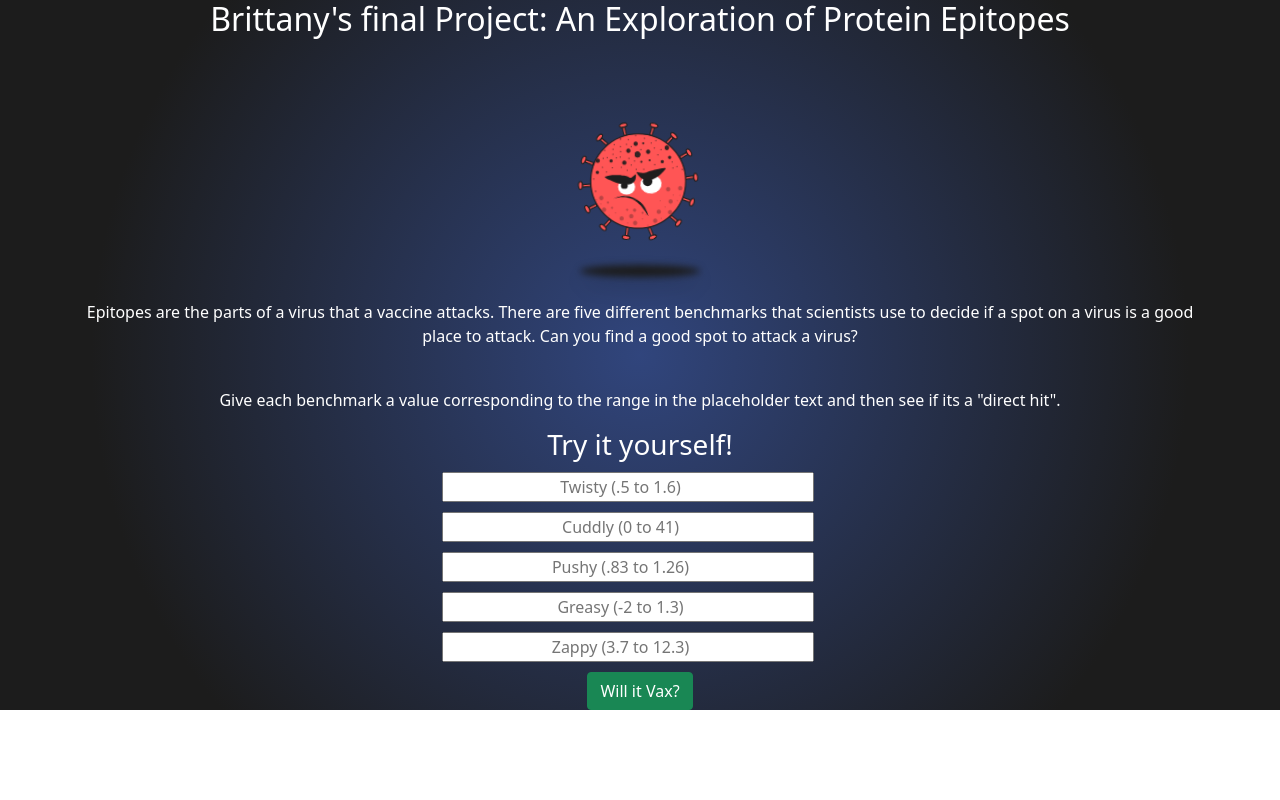
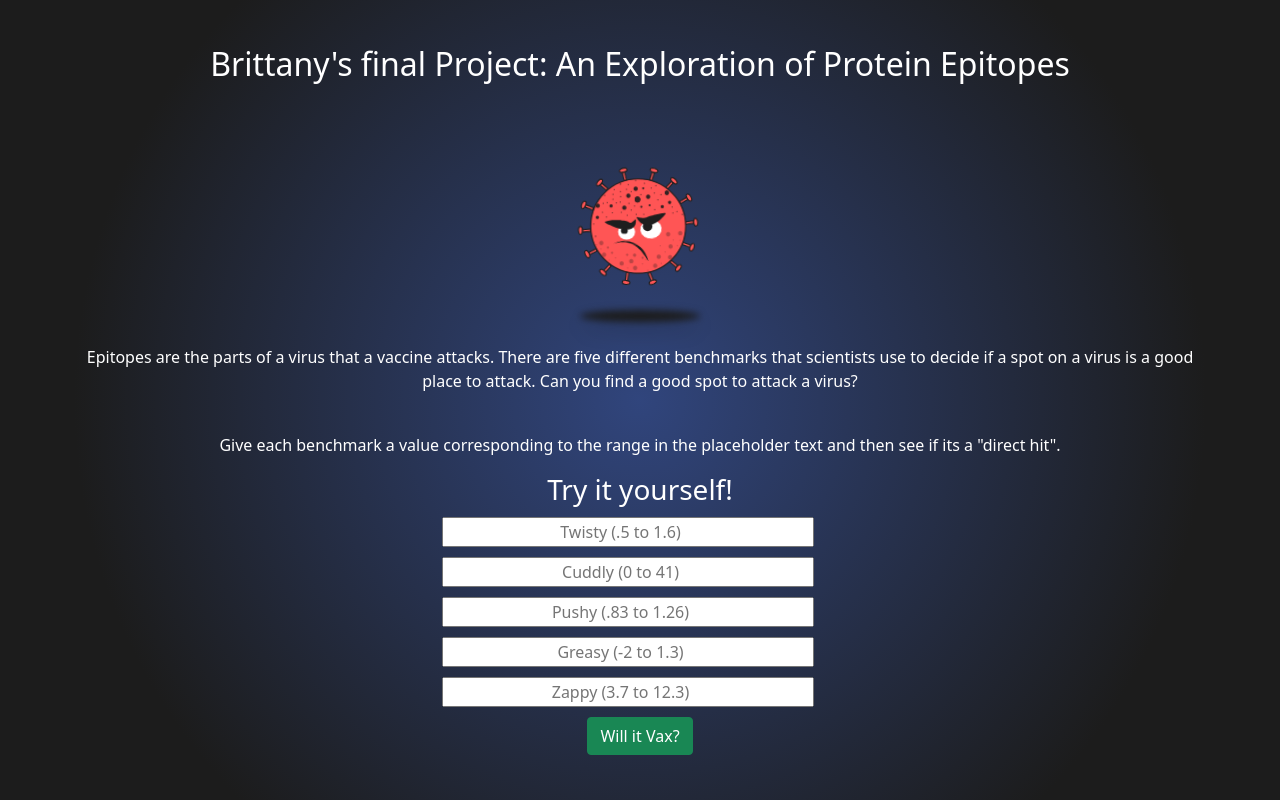
Before and after one commit to bjohnson90/project_3_ui, a plain HTML site: page CodePen_Export_LYyvWKg/dist/index.html in a window 1280 px wide. Drawn offline with nearby package versions, Linux system fonts and the light colour scheme.

Commit message:
adding view height style

```diff
--- a/CodePen_Export_LYyvWKg/dist/index.html
+++ b/CodePen_Export_LYyvWKg/dist/index.html
@@ -11,7 +11,7 @@
 <!-- Credit to Sourav Pradhan for svg
     https://codepen.io/sourav204/pen/gOamvYY -->
 
-<div class="covid-svg">
+<div style="height: 100vh" class="covid-svg">
   <h2 class="page-text">
   Brittany's final Project: An Exploration of Protein Epitopes
   </h2>
```
